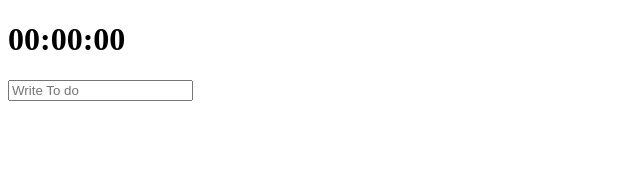
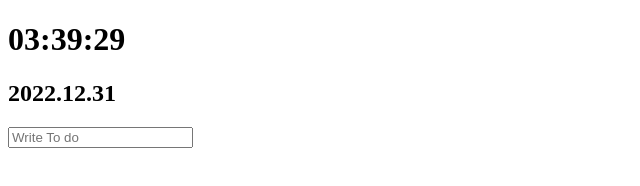
Before and after one commit to TaekyungAn/NC_JS-Challenge, a plain HTML site: page 22.08.12/index.html in a window 1280 px wide. Shown: the whole page, without its empty margins (0-640 px from the left). Drawn offline with Linux system fonts and the light colour scheme.

Commit message:
adding clock

```diff
--- a/22.08.12/index.html
+++ b/22.08.12/index.html
@@ -8,9 +8,11 @@
   </head>
   <body>
     <h1 id="clock">00:00:00</h1>
+    <h2 id="day">2022.12.31</h2>
     <form action="">
       <input type="text" placeholder="Write To do" required />
     </form>
     <script src="src/todo.js"></script>
+    <script src="src/time.js"></script>
   </body>
 </html>
--- /dev/null
+++ b/22.08.12/src/time.js
@@ -0,0 +1,12 @@
+const clock = document.querySelector("#clock");
+const day = document.querySelector("#day");
+
+function realTimeClock() {
+  const date = new Date();
+  const hr = String(date.getHours()).padStart(2, "0");
+  const min = String(date.getMinutes()).padStart(2, "0");
+  const sec = String(date.getSeconds()).padStart(2, "0");
+  clock.innerHTML = `${hr}:${min}:${sec}`;
+}
+realTimeClock();
+setInterval(realTimeClock, 1000);
```
Also changed, not shown: 22.08.12/src/clock.js (deleted).
